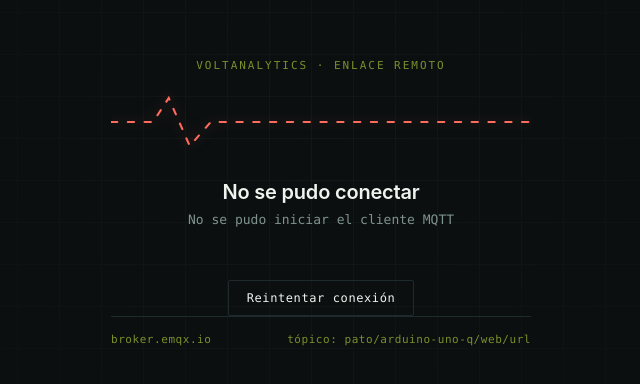
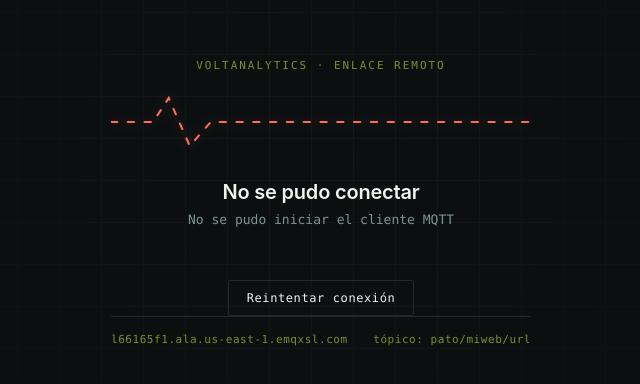
Before and after one commit to MagoPato/VoltAnalytics, a plain HTML site: page index.html in a window 1280 px wide. Shown: the part 198-582 px from the top of the page, 319-959 px from the left. Drawn offline with Linux system fonts and the light colour scheme.

Commit message:
Update index.html

```diff
--- a/index.html
+++ b/index.html
@@ -163,17 +163,19 @@
   <button class="retry" id="retryBtn">Reintentar conexión</button>
 
   <div class="meta">
-    <span id="metaLeft">broker.emqx.io</span>
-    <span id="metaRight">tópico: pato/arduino-uno-q/web/url</span>
+    <span id="metaLeft">l66165f1.ala.us-east-1.emqxsl.com</span>
+    <span id="metaRight">tópico: pato/miweb/url</span>
   </div>
 </div>
 
 <script src="https://cdnjs.cloudflare.com/ajax/libs/mqtt/5.10.1/mqtt.min.js"></script>
 <script>
 (function () {
-  // ── Configuración: debe coincidir con el publisher (tunnel_mqtt_optimizado.py) ──
-  const MQTT_WS_URL = "wss://broker.emqx.io:8084/mqtt"; // EMQX expone MQTT sobre WS en 8084 (wss) / 8083 (ws)
-  const MQTT_TOPIC   = "pato/arduino-uno-q/web/url";
+  // ── Configuración: debe coincidir con el publisher (voltanalytics_pro.py) ──
+  const MQTT_WS_URL = "wss://l66165f1.ala.us-east-1.emqxsl.com:8084/mqtt"; // EMQX Cloud (serverless) expone MQTT sobre WSS en 8084
+  const MQTT_TOPIC   = "pato/miweb/url";
+  const MQTT_USERNAME = "pato";
+  const MQTT_PASSWORD = "123456789";
   const CONNECT_TIMEOUT_MS = 12000;
   const REDIRECT_DELAY_MS  = 900; // deja ver el estado "conectado" un instante
 
@@ -200,6 +202,8 @@
     try {
       client = mqtt.connect(MQTT_WS_URL, {
         clientId: "redirect-" + Math.random().toString(16).slice(2, 10),
+        username: MQTT_USERNAME,
+        password: MQTT_PASSWORD,
         clean: true,
         reconnectPeriod: 3000,
         connectTimeout: CONNECT_TIMEOUT_MS,
```
